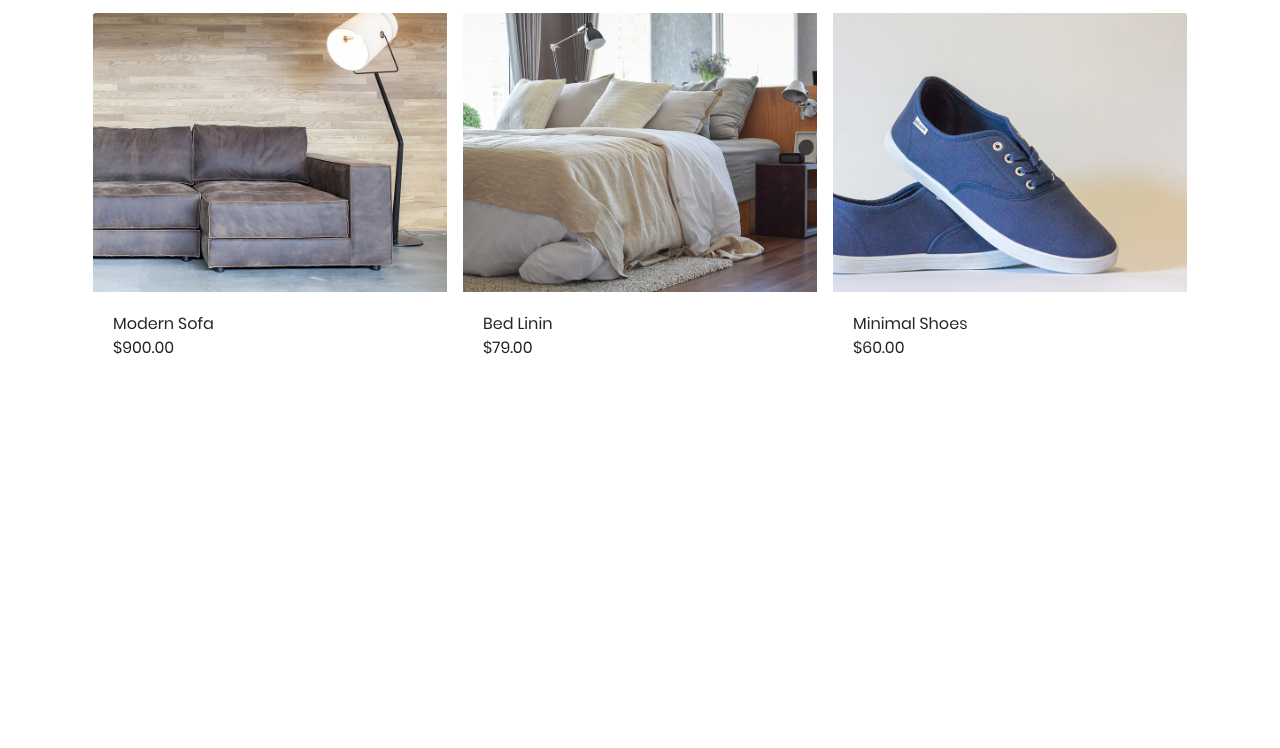
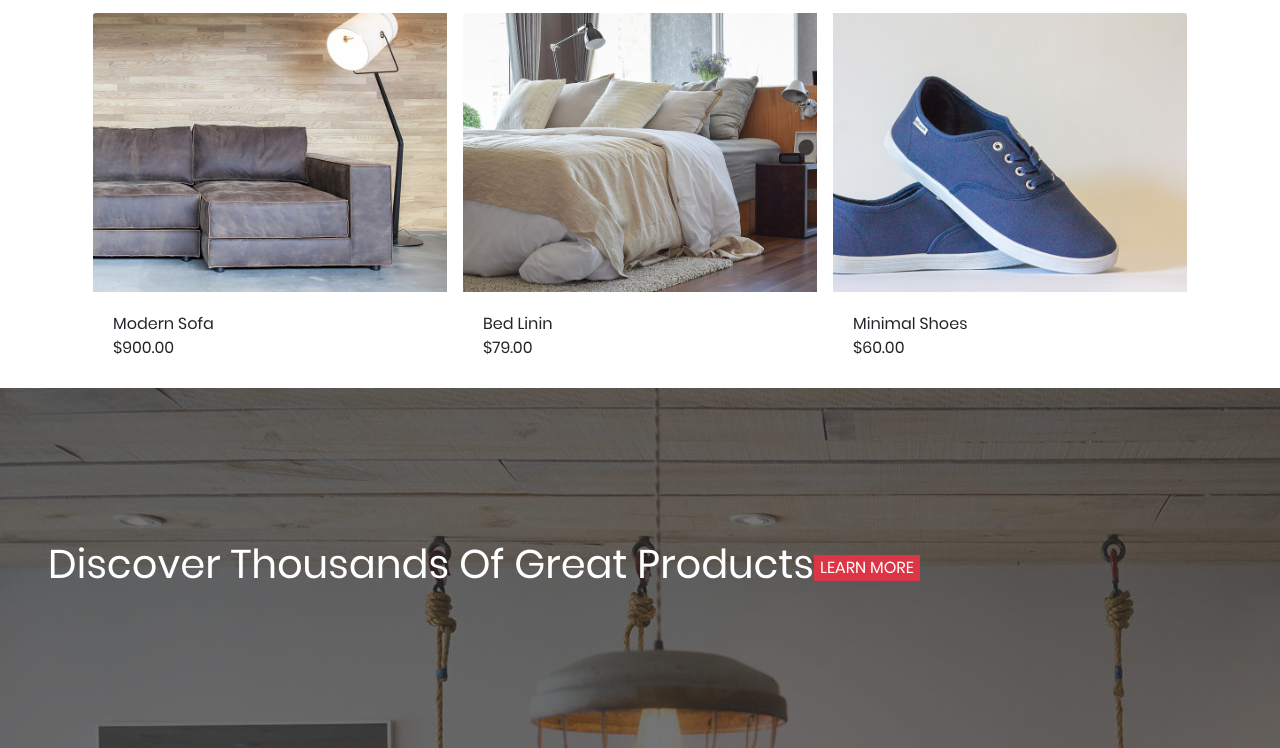
Before and after one commit to NyafL/emporiumjs-coding12, a plain HTML site: page index.html in a window 1280 px wide. Shown: the part 1674-2422 px from the top of the page. Before the commit the page ends 2062 px from the top, so only its background shows below. Drawn offline with nearby package versions, Linux system fonts and the light colour scheme.

Commit message:
great products beginning

```diff
--- a/index.html
+++ b/index.html
@@ -180,6 +180,15 @@
     </div>
 </section>
 
+<!-- great products -->
+<section id="greatproducts" class="text-center text-white p-5 d-flex align-items-center " >
+
+    <h1 >Discover Thousands Of Great Products</h1>
+    <button class="text-uppercase text-white border-0 bg-danger">learn more</button>
+
+</section>
+
+
 
     <script src="./public/js/main.js"></script>
 
--- a/src/sass/style.sass
+++ b/src/sass/style.sass
@@ -32,3 +32,8 @@ body
 
 hr
     border: 2px solid white
+
+
+#greatproducts
+    background-image: url('../../public/img/cta-bg.jpg')
+    height: 45vh
```
Also changed, not shown: public/css/style.css, 1 other file.
